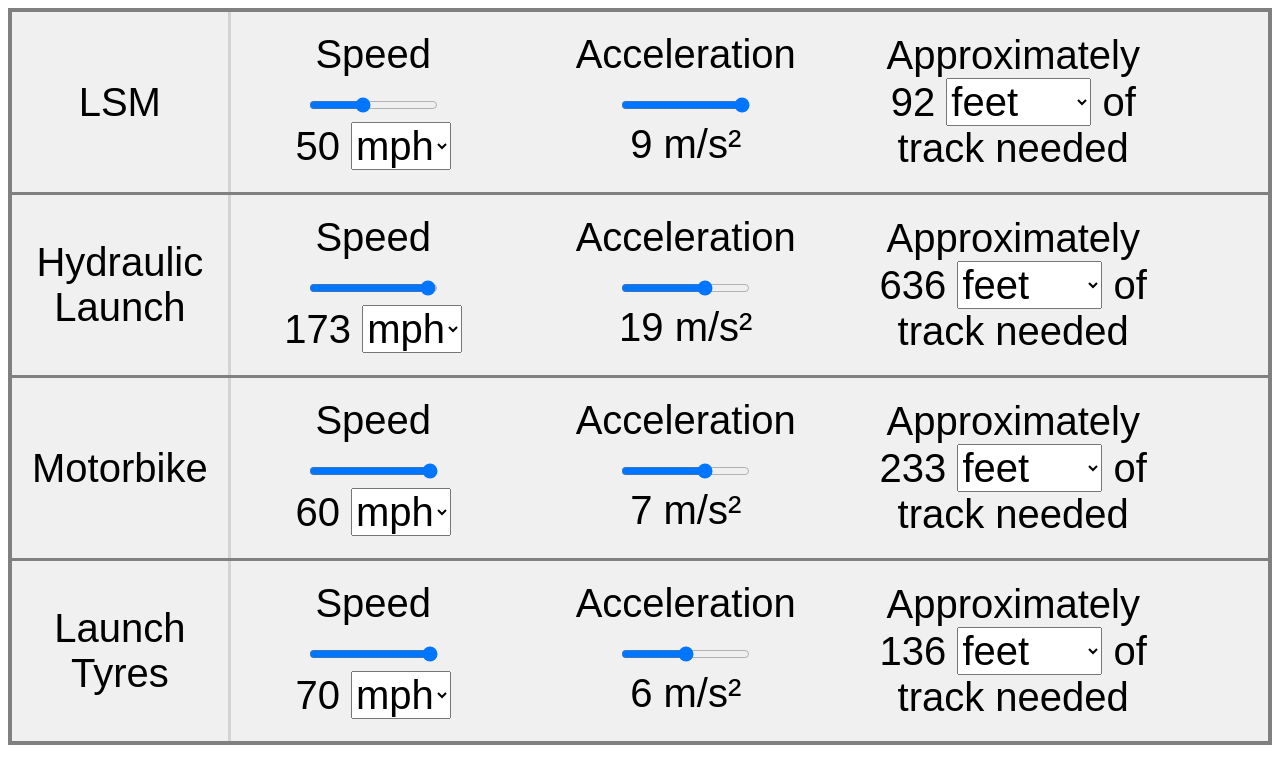
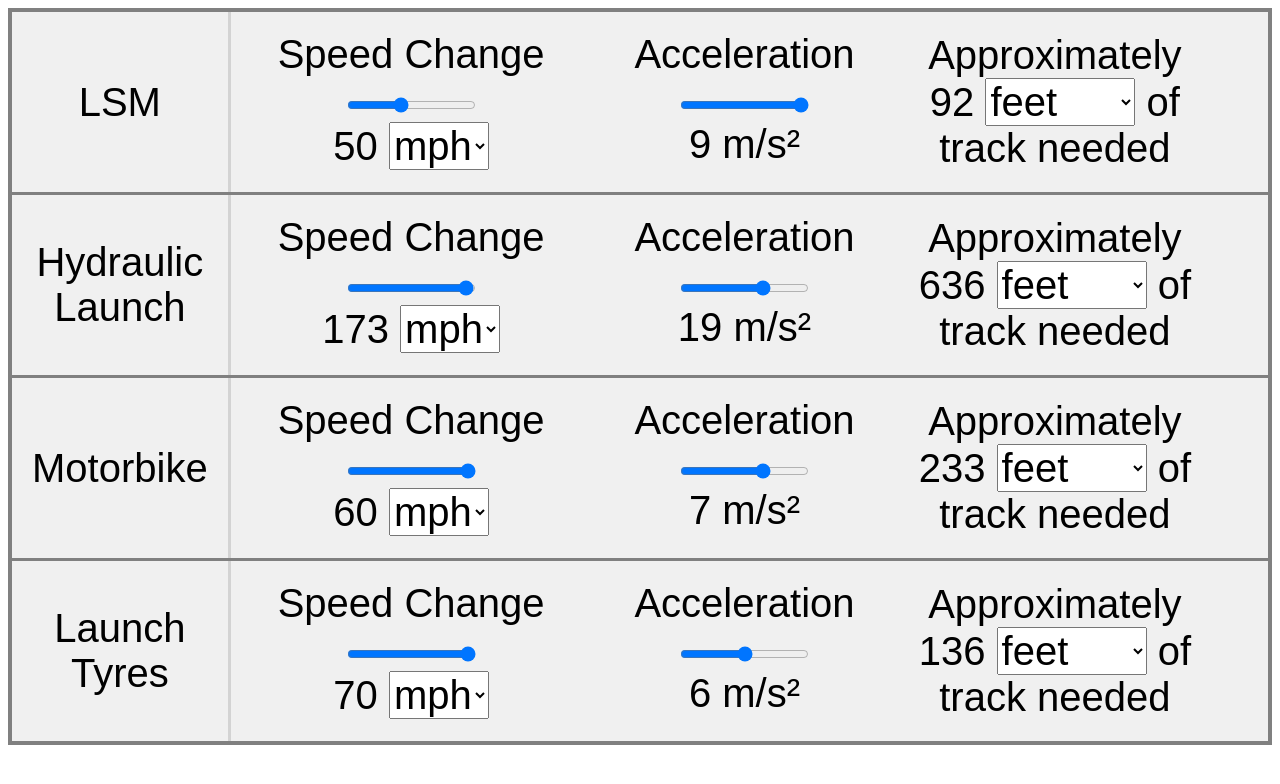
Before and after one commit to ohgodohfuck/no, a plain HTML site: page index.html in a window 1280 px wide. Drawn offline with nearby package versions, Linux system fonts and the light colour scheme.

Commit message:
Update index.html

```diff
--- a/index.html
+++ b/index.html
@@ -34,6 +34,10 @@
 
             .result{
                 width: 275px;
+            }
+
+            .otype{
+                width: 150px;
             }
 
         </style>
@@ -274,7 +278,7 @@
             <tr>
                 <td class="name">LSM</td>
                 <td>
-                    <div><div>Speed</div><input type="range" min="1" max="200" value="50" class="slider" id="speed0"><div style="height: 50px;"><span id="sshow0"></span><span> <select class="stype" id="stype0"><option value="m">mph</option><option value="km">kph</option></select></span></div></div>
+                    <div><div>Speed Change</div><input type="range" min="1" max="200" value="50" class="slider" id="speed0"><div style="height: 50px;"><span id="sshow0"></span><span> <select class="stype" id="stype0"><option value="m">mph</option><option value="km">kph</option></select></span></div></div>
                 </td>
                 <td>
                     <div><div>Acceleration</div><input type="range" min="1" max="9" value="50" class="slider" id="acceleration0"><div style="height: 50px;"><span id="ashow0"></span><span> m/s²</span></div></div>
@@ -286,7 +290,7 @@
             <tr>
                 <td class="name">Hydraulic Launch</td>
                 <td>
-                    <div><div>Speed</div><input type="range" min="64" max="282" class="slider" id="speed1"><div style="height: 50px;"><span id="sshow1"></span><span> <select class="stype" id="stype1"><option value="m">mph</option><option value="km">kph</option></select></span></div></div>
+                    <div><div>Speed Change</div><input type="range" min="64" max="282" class="slider" id="speed1"><div style="height: 50px;"><span id="sshow1"></span><span> <select class="stype" id="stype1"><option value="m">mph</option><option value="km">kph</option></select></span></div></div>
                 </td>
                 <td>
                     <div><div>Acceleration</div><input type="range" min="17" max="20" class="slider" id="acceleration1"><div style="height: 50px;"><span id="ashow1"></span><span> m/s²</span></div></div>
@@ -298,7 +302,7 @@
             <tr>
                 <td class="name">Motorbike</td>
                 <td>
-                    <div><div>Speed</div><input type="range" min="64" max="282" class="slider" id="speed2"><div style="height: 50px;"><span id="sshow2"></span><span> <select class="stype" id="stype2"><option value="m">mph</option><option value="km">kph</option></select></span></div></div>
+                    <div><div>Speed Change</div><input type="range" min="64" max="282" class="slider" id="speed2"><div style="height: 50px;"><span id="sshow2"></span><span> <select class="stype" id="stype2"><option value="m">mph</option><option value="km">kph</option></select></span></div></div>
                 </td>
                 <td>
                     <div><div>Acceleration</div><input type="range" min="5" max="8" class="slider" id="acceleration2"><div style="height: 50px;"><span id="ashow2"></span><span> m/s²</span></div></div>
@@ -310,7 +314,7 @@
             <tr>
                 <td class="name">Launch Tyres</td>
                 <td>
-                    <div><div>Speed</div><input type="range" min="64" max="282" class="slider" id="speed3"><div style="height: 50px;"><span id="sshow3"></span><span> <select class="stype" id="stype3"><option value="m">mph</option><option value="km">kph</option></select></span></div></div>
+                    <div><div>Speed Change</div><input type="range" min="64" max="282" class="slider" id="speed3"><div style="height: 50px;"><span id="sshow3"></span><span> <select class="stype" id="stype3"><option value="m">mph</option><option value="km">kph</option></select></span></div></div>
                 </td>
                 <td>
                     <div><div>Acceleration</div><input type="range" min="3" max="9" class="slider" id="acceleration3"><div style="height: 50px;"><span id="ashow3"></span><span> m/s²</span></div></div>
@@ -321,7 +325,7 @@
             </tr>
             <!--<tr>
                 <td>
-                    <div><div>Speed</div><input type="range" min="64" max="282" class="slider" id="speed4"><div style="height: 50px;"><span id="sshow4"></span><span> <select class="stype" id="stype4"><option value="m">mph</option><option value="km">kph</option></select></span></div></div>
+                    <div><div>Speed Change</div><input type="range" min="64" max="282" class="slider" id="speed4"><div style="height: 50px;"><span id="sshow4"></span><span> <select class="stype" id="stype4"><option value="m">mph</option><option value="km">kph</option></select></span></div></div>
                 </td>
                 <td>
                     <div><div>Acceleration</div><input type="range" min="3" max="9" class="slider" id="acceleration4"><div style="height: 50px;"><span id="ashow4"></span><span> m/s²</span></div></div>
```
